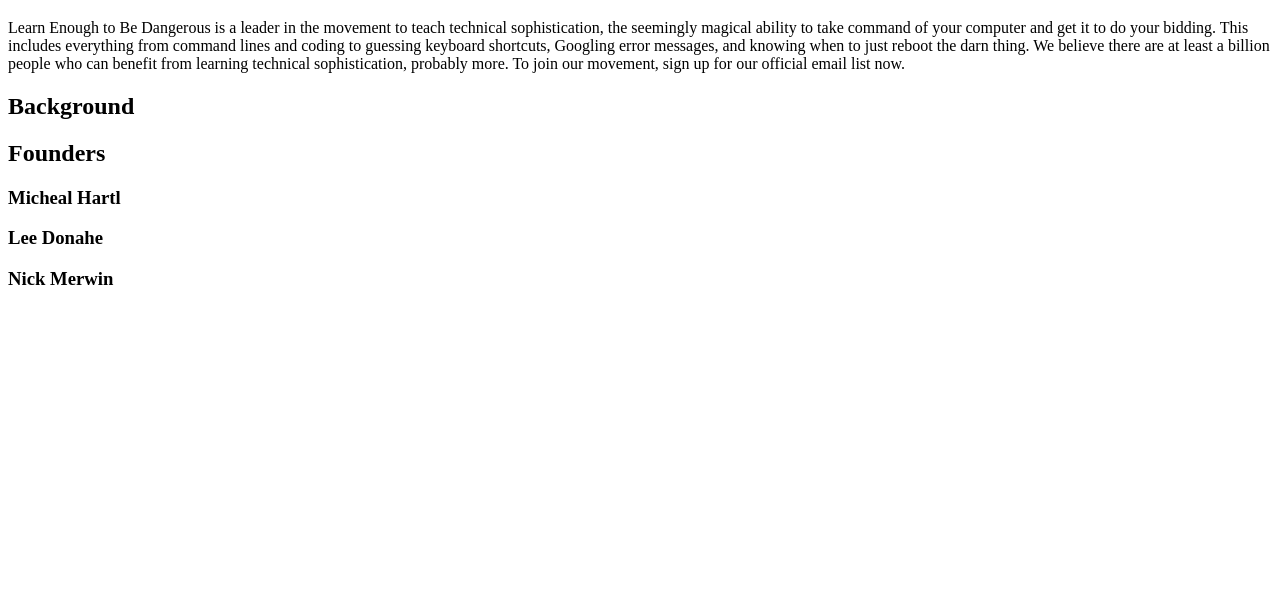
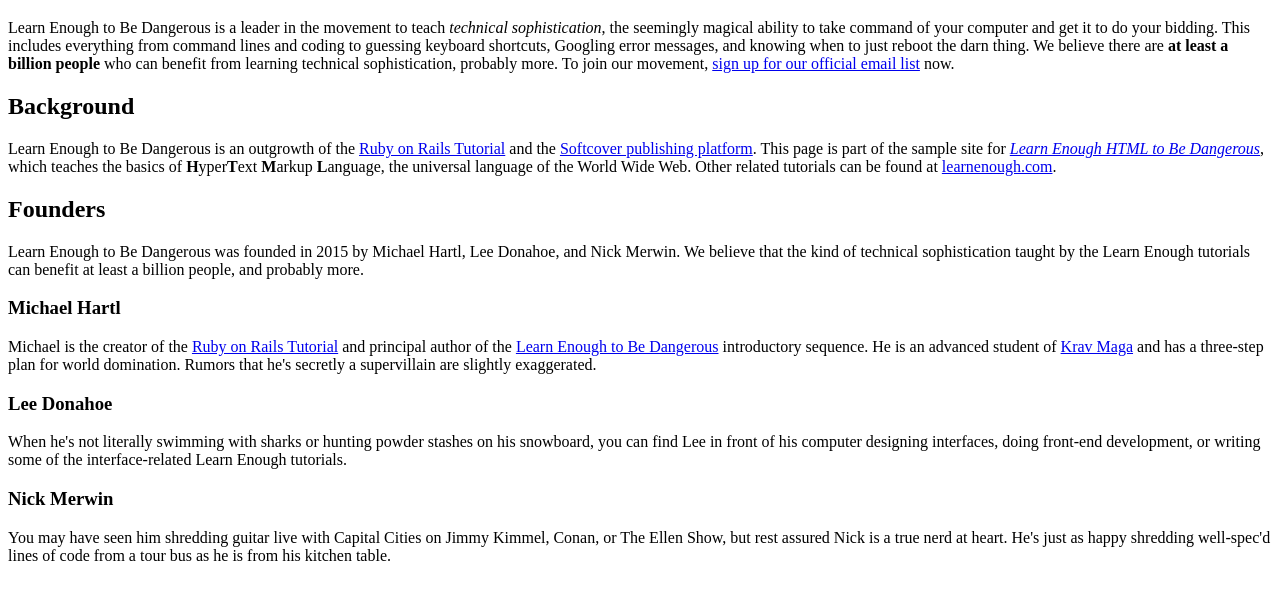
Before and after one commit to naraby/sample_website, a plain HTML site: page index.html in a window 1280 px wide. Shown: the part 61-660 px from the top of the page. Drawn offline with Linux system fonts and the light colour scheme.

Commit message:
Formatted page with headers

```diff
--- a/index.html
+++ b/index.html
@@ -8,19 +8,63 @@
     <h1>Learn Enough Story</h1>
     <p>
       Learn Enough to Be Dangerous is a leader in the movement to teach
-      technical sophistication, the seemingly magical ability to take command of
-      your computer and get it to do your bidding. This includes everything from
-      command lines and coding to guessing keyboard shortcuts, Googling error
-      messages, and knowing when to just reboot the darn thing. We believe there
-      are at least a billion people who can benefit from learning technical
-      sophistication, probably more. To join our movement, sign up for our
-      official email list now.
+      <em>technical sophistication</em>, the seemingly magical ability to take
+      command of your computer and get it to do your bidding. This includes
+      everything from command lines and coding to guessing keyboard shortcuts,
+      Googling error messages, and knowing when to just reboot the darn thing.
+      We believe there are <strong>at least a billion people</strong> who can
+      benefit from learning technical sophistication, probably more. To join our
+      movement,
+      <a href="https://learnenough.com/email"
+        >sign up for our official email list</a
+      >
+      now.
     </p>
     <h2>Background</h2>
+    <p>
+      Learn Enough to Be Dangerous is an outgrowth of the
+      <a href="https://railstutorial.org/">Ruby on Rails Tutorial</a>
+      and the
+      <a href="https://www.softcover.io/">Softcover publishing platform</a>.
+      This page is part of the sample site for
+      <a href="https://www.learnenough.com/html"
+        ><em>Learn Enough HTML to Be Dangerous</em></a
+      >, which teaches the basics of <strong>H</strong>yper<strong>T</strong>ext
+      <strong>M</strong>arkup <strong>L</strong>anguage, the universal language
+      of the World Wide Web. Other related tutorials can be found at
+      <a href="https://www.learnenough.com/">learnenough.com</a>.
+    </p>
     <h2>Founders</h2>
-    <h3>Micheal Hartl</h3>
-    <h3>Lee Donahe</h3>
+    <p>
+      Learn Enough to Be Dangerous was founded in 2015 by Michael Hartl, Lee
+      Donahoe, and Nick Merwin. We believe that the kind of technical
+      sophistication taught by the Learn Enough tutorials can benefit at least a
+      billion people, and probably more.
+    </p>
+    <h3>Michael Hartl</h3>
+    <p>
+      Michael is the creator of the
+      <a href="https://www.railstutorial.org/"> Ruby on Rails Tutorial</a> and
+      principal author of the
+      <a href="https://www.learnenough.com/">Learn Enough to Be Dangerous</a>
+      introductory sequence. He is an advanced student of
+      <a href="https://www.kravmaga.com/">Krav Maga</a> and has a three-step
+      plan for world domination. Rumors that he's secretly a supervillain are
+      slightly exaggerated.
+    </p>
+    <h3>Lee Donahoe</h3>
+    <p>
+      When he's not literally swimming with sharks or hunting powder stashes on
+      his snowboard, you can find Lee in front of his computer designing
+      interfaces, doing front-end development, or writing some of the
+      interface-related Learn Enough tutorials.
+    </p>
     <h3>Nick Merwin</h3>
+    <p>
+      You may have seen him shredding guitar live with Capital Cities on Jimmy
+      Kimmel, Conan, or The Ellen Show, but rest assured Nick is a true nerd at
+      heart. He's just as happy shredding well-spec'd lines of code from a tour
+      bus as he is from his kitchen table.
+    </p>
   </body>
-  <html></html>
 </html>
```
